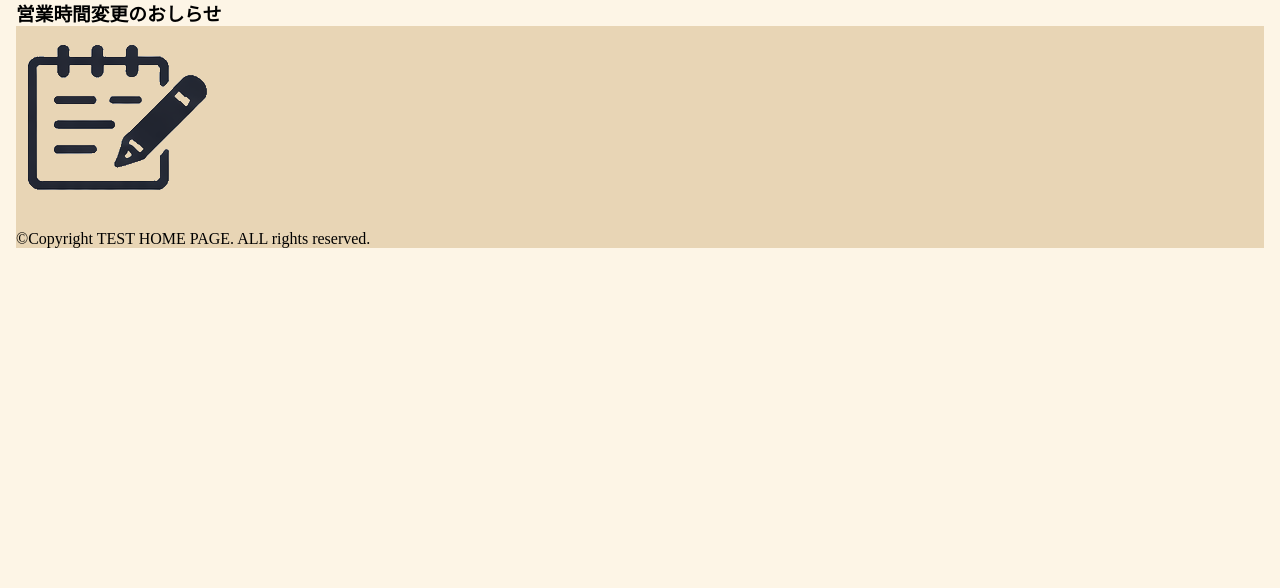
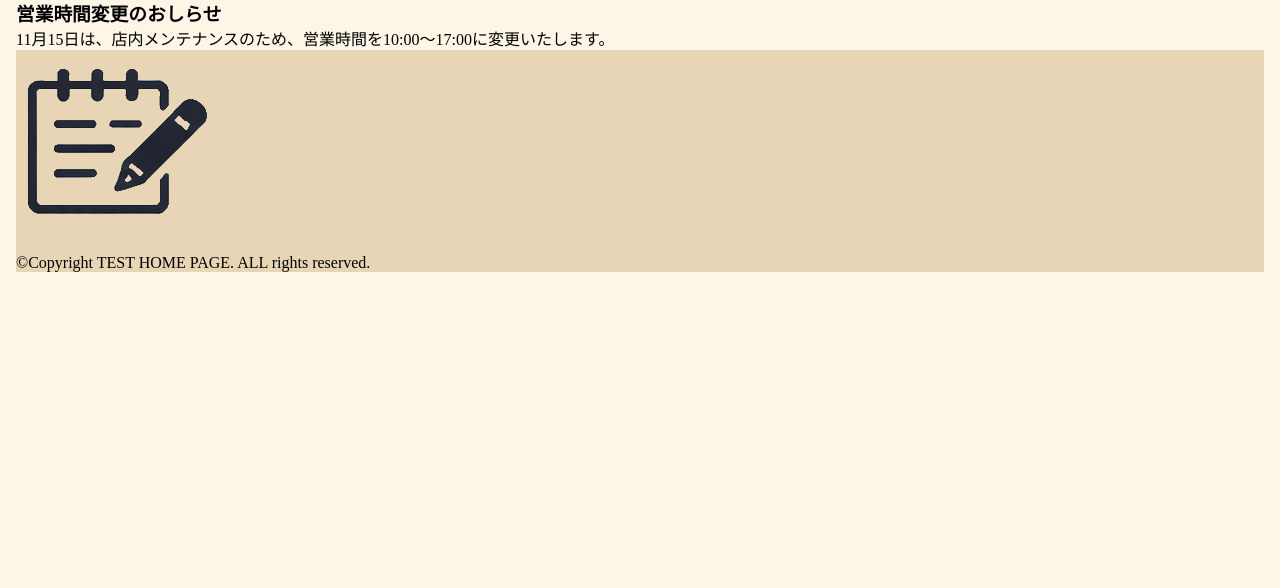
Before and after one commit to N-sho-code/homepage_practice3, a plain HTML site: page news.html in a window 1280 px wide. Shown: the part 212-800 px from the top of the page. Drawn offline with Linux system fonts and the light colour scheme.

Commit message:
20261110_ニュース一部追加

```diff
--- a/news.html
+++ b/news.html
@@ -30,10 +30,12 @@
     <!-- ヘッター ここまで-->
     <!-- メイン -->
     <main>
+        <!-- お知らせ1件ごとにarticleで囲む -->
         <h2>ニュース</h2>
         <article class="news-item">
             <time datetime="2026-11-10">2026年11月10日</time>
             <h3>営業時間変更のおしらせ</h3>
+            <p>11月15日は、店内メンテナンスのため、営業時間を10:00〜17:00に変更いたします。</p>
         </article>
     </main>
     <!-- メインここまで -->
```
